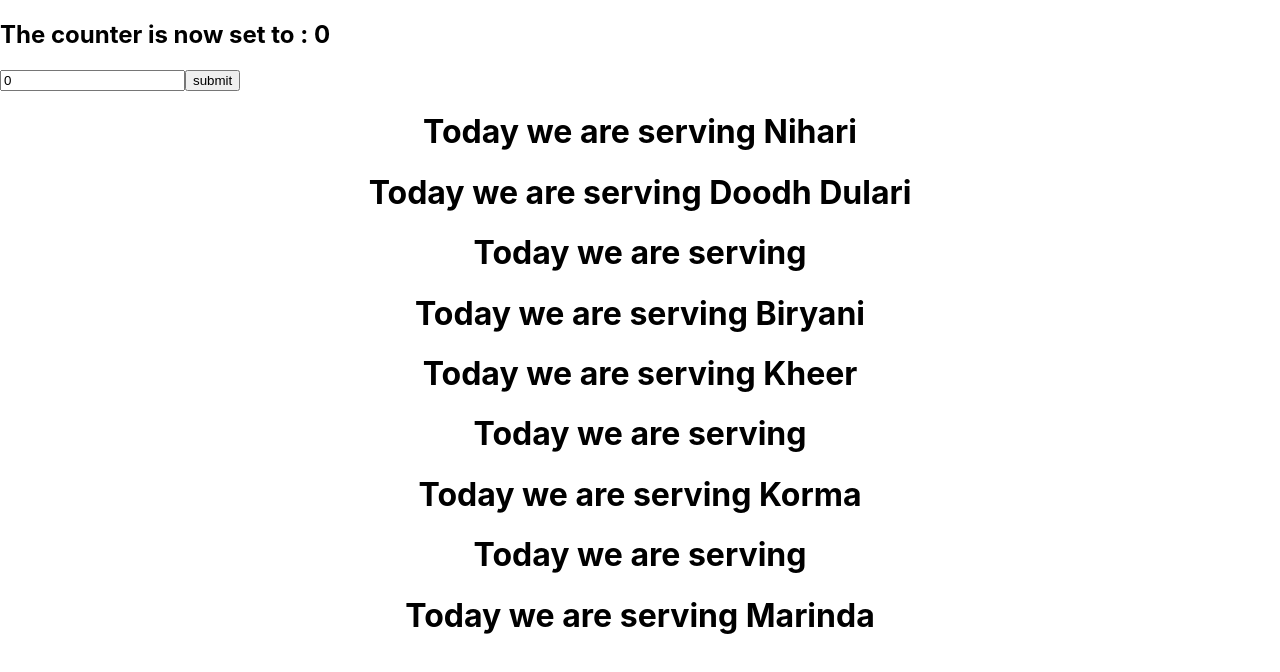
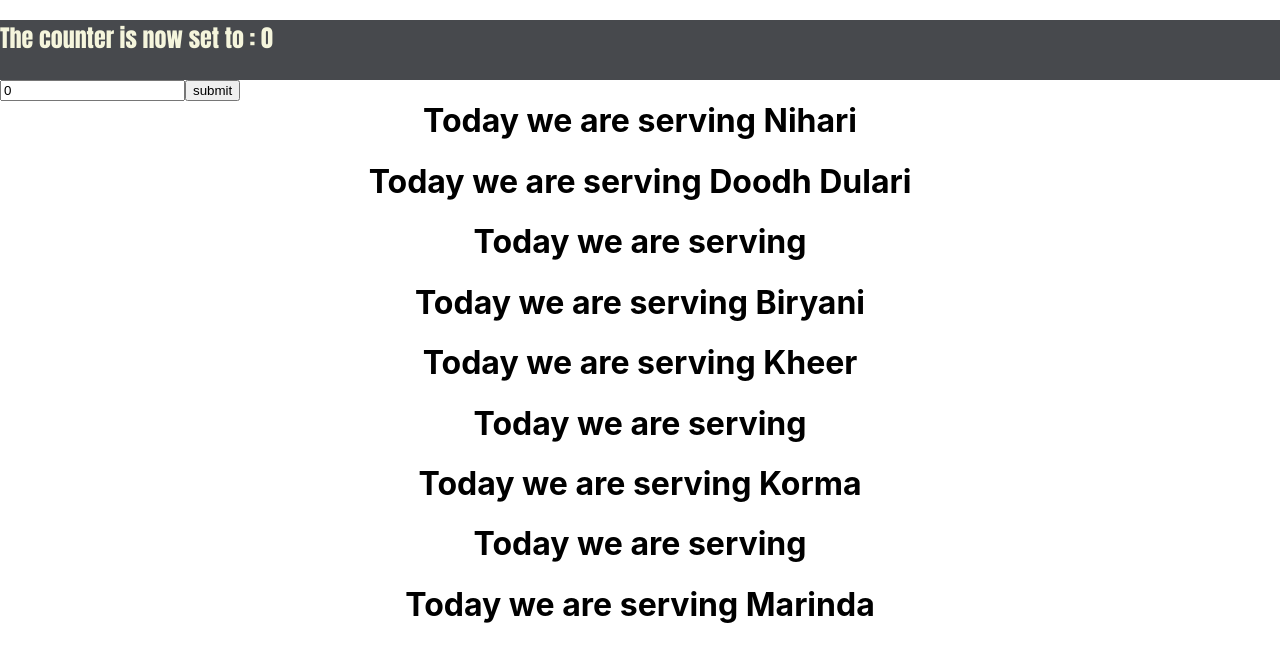
Before and after one commit to imran-ahmeds/bootcamp27july, a React (Create React App) app: page / in a window 1280 px wide. Shown: the top 672 px of the page. Built offline with nearby package versions, Linux system fonts and the light colour scheme.

Commit message:
css
styling

```diff
--- a/src/App.css
+++ b/src/App.css
@@ -1,3 +1,13 @@
+.box {
+  background-color: #47494d;
+  height: 60px;
+  width: 100%;
+  font-family: Impact, Haettenschweiler, 'Arial Narrow Bold', sans-serif;
+  color: beige;
+}
+
+
+
 .App {
   text-align: center;
 }
--- a/src/count.js
+++ b/src/count.js
@@ -1,14 +1,14 @@
 import React, {useState} from 'react'
 import {Message} from './Message';
-
+import './App.css';
 function Counter(){
     let [count, setCount] = useState(0);
     return(
-        <div>
+        <div className='box'>
             <Message setCounter= {count}/>
             <input type="number" value = {count} className="add"></input>
             <input type="button" value="submit"
-            onClick= {()=> setCount (count += parseInt({count}))}/>
+            onClick= {()=> setCount (count += parseInt(count))}/>
 
         </div>
     );
```
